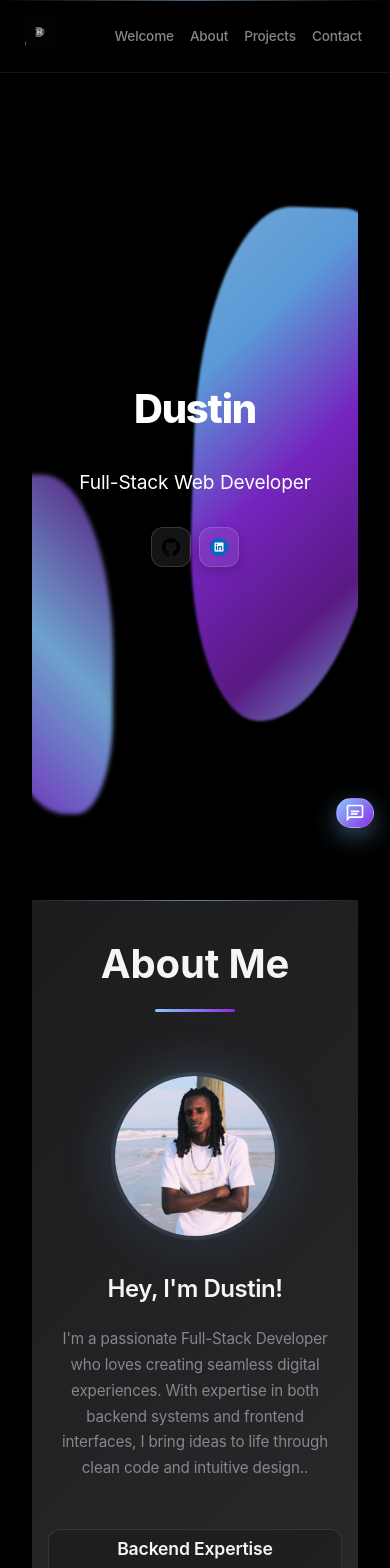
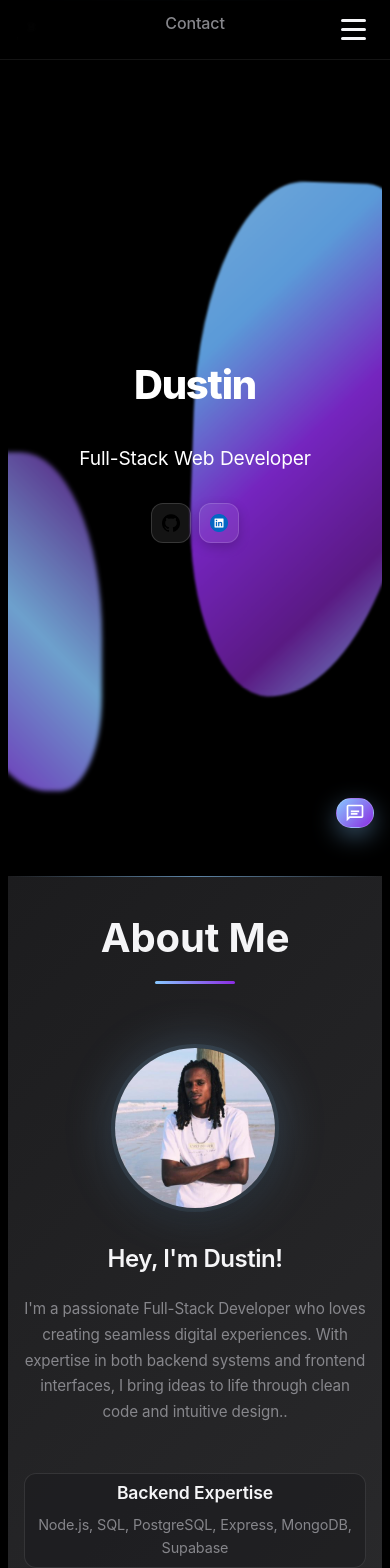
Before and after one commit to dustinbeckford/dustinbeckford.github.io, a React (Vite) app in the folder new-portfolio/: page /Projects in a window 390 px wide. Shown: the top 1568 px of the page. Built offline with nearby package versions, Linux system fonts and the light colour scheme.

Commit message:
Enhance mobile responsiveness across the portfolio by adding media queries for layout adjustments, font sizes, and mobile menu toggle functionality in Navbar component.

```diff
--- a/new-portfolio/src/App.css
+++ b/new-portfolio/src/App.css
@@ -10,6 +10,19 @@
 	margin: 0 auto;
 	padding: 2rem;
 	text-align: center;
+}
+
+/* Mobile responsiveness */
+@media (max-width: 768px) {
+	#root {
+		padding: 1rem;
+	}
+}
+
+@media (max-width: 480px) {
+	#root {
+		padding: 0.5rem;
+	}
 }
 
 .logo:hover {
--- a/new-portfolio/src/assets/CSS/Navbar.css
+++ b/new-portfolio/src/assets/CSS/Navbar.css
@@ -117,29 +117,86 @@
 	position: relative;
 }
 
+/* Mobile Menu Toggle */
+.mobile-menu-toggle {
+	display: none;
+	flex-direction: column;
+	cursor: pointer;
+	padding: 0.5rem;
+	z-index: 1001;
+}
+
+.mobile-menu-toggle span {
+	width: 25px;
+	height: 3px;
+	background: var(--text-primary);
+	margin: 3px 0;
+	transition: 0.3s;
+	border-radius: 2px;
+}
+
+.mobile-menu-toggle.active span:nth-child(1) {
+	transform: rotate(-45deg) translate(-5px, 6px);
+}
+
+.mobile-menu-toggle.active span:nth-child(2) {
+	opacity: 0;
+}
+
+.mobile-menu-toggle.active span:nth-child(3) {
+	transform: rotate(45deg) translate(-5px, -6px);
+}
+
 /* Media Queries */
 @media only screen and (max-width: 768px) {
 	.navbar {
 		padding: var(--space-md) var(--space-lg);
 	}
 
+	.mobile-menu-toggle {
+		display: flex;
+	}
+
 	.nav-links {
-		gap: var(--space-md);
+		position: fixed;
+		top: 100%;
+		left: 0;
+		width: 100%;
+		background: rgba(0, 0, 0, 0.95);
+		backdrop-filter: blur(20px);
+		flex-direction: column;
+		padding: 2rem;
+		transform: translateY(-100%);
+		transition: transform 0.3s ease;
+		z-index: 999;
+		border-top: 1px solid rgba(255, 255, 255, 0.1);
+	}
+
+	.nav-links.active {
+		transform: translateY(0);
 	}
 
 	.nav-links a {
-		font-size: 0.9rem;
-		padding: var(--space-xs) var(--space-sm);
+		font-size: 1.1rem;
+		padding: var(--space-md) var(--space-lg);
+		text-align: center;
+		width: 100%;
+		border-radius: var(--radius-md);
+		margin: var(--space-xs) 0;
 	}
 }
 
 @media only screen and (max-width: 480px) {
+	.navbar {
+		padding: var(--space-sm) var(--space-md);
+	}
+
 	.nav-links {
-		gap: var(--space-sm);
+		padding: 1.5rem;
 	}
 
 	.nav-links a {
-		font-size: 0.85rem;
-		padding: var(--space-xs);
+		font-size: 1rem;
+		padding: var(--space-sm) var(--space-md);
 	}
 }
--- a/new-portfolio/src/assets/CSS/Projects.css
+++ b/new-portfolio/src/assets/CSS/Projects.css
@@ -377,6 +377,10 @@
 }
 
 @media only screen and (max-width: 480px) {
+	.projects-container {
+		padding: var(--space-lg) var(--space-md);
+	}
+
 	.projects-wrapper {
 		grid-template-columns: 1fr;
 		gap: var(--space-md);
@@ -384,6 +388,17 @@
 
 	.project-image {
 		height: 160px;
+	}
+
+	.project-name {
+		font-size: 1.1rem;
+		margin: var(--space-md) var(--space-md) var(--space-sm);
+	}
+
+	.modal-content {
+		width: 98%;
+		max-height: 95vh;
+		margin: 1rem;
 	}
 
 	.modal-header {
@@ -405,4 +420,9 @@
 	.project-description {
 		font-size: 0.9rem;
 	}
+
+	.Projects {
+		font-size: clamp(1.25rem, 6vw, 2rem);
+		margin-bottom: var(--space-lg);
+	}
 }
--- a/new-portfolio/src/assets/CSS/Skills.css
+++ b/new-portfolio/src/assets/CSS/Skills.css
@@ -191,23 +191,28 @@
 
 @media only screen and (max-width: 480px) {
 	.skills-container {
-		grid-template-columns: repeat(auto-fit, minmax(80px, 1fr));
+		grid-template-columns: repeat(2, 1fr);
 		gap: var(--space-sm);
 		padding: var(--space-xl) var(--space-md);
 	}
 
 	.logo-container {
 		padding: var(--space-sm);
-		min-height: 100px;
+		min-height: 80px;
 	}
 
 	.logo-image {
-		width: 32px;
-		height: 32px;
+		width: 24px;
+		height: 24px;
 	}
 
 	.logo-container h4 {
-		font-size: 0.75rem;
+		font-size: 0.7rem;
+	}
+
+	.skills {
+		font-size: clamp(1.25rem, 6vw, 2rem);
+		margin-bottom: var(--space-lg);
 	}
 }
 
--- a/new-portfolio/src/components/Navbar.jsx
+++ b/new-portfolio/src/components/Navbar.jsx
@@ -1,38 +1,57 @@
 /** @format */
 
-import React from "react";
+import React, { useState } from "react";
 import { Link } from "react-router-dom";
 import { Link as ScrollLink } from "react-scroll";
 import Navlogo from "../assets/logo/8c3486cee545bfba69d20c3459509c51.jpg";
 import "../assets/CSS/Navbar.css";
 
 export const NavBar = () => {
+	const [isMobileMenuOpen, setIsMobileMenuOpen] = useState(false);
+
+	const toggleMobileMenu = () => {
+		setIsMobileMenuOpen(!isMobileMenuOpen);
+	};
+
+	const closeMobileMenu = () => {
+		setIsMobileMenuOpen(false);
+	};
+
 	return (
 		<section>
 			<div className='Navbar-bigbox'>
 				<nav className='navbar'>
-					<Link to='/'>
+					<Link to='/' onClick={closeMobileMenu}>
 						<img className='navlogo' src={Navlogo} alt='Logo' />
 					</Link>
 
-					<ul className='nav-links'>
+					<div
+						className={`mobile-menu-toggle ${isMobileMenuOpen ? 'active' : ''}`}
+						onClick={toggleMobileMenu}
+					>
+						<span></span>
+						<span></span>
+						<span></span>
+					</div>
+
+					<ul className={`nav-links ${isMobileMenuOpen ? 'active' : ''}`}>
 						<li>
-							<ScrollLink to='Welcome' smooth={true} duration={500}>
+							<ScrollLink to='Welcome' smooth={true} duration={500} onClick={closeMobileMenu}>
 								Welcome
 							</ScrollLink>
 						</li>
 						<li>
-							<ScrollLink to='About' smooth={true} duration={500}>
+							<ScrollLink to='About' smooth={true} duration={500} onClick={closeMobileMenu}>
 								About
 							</ScrollLink>
 						</li>
 						<li>
-							<ScrollLink to='Projects' smooth={true} duration={500}>
+							<ScrollLink to='Projects' smooth={true} duration={500} onClick={closeMobileMenu}>
 								Projects
 							</ScrollLink>
 						</li>
 						<li>
-							<ScrollLink to='Contact' smooth={true} duration={500}>
+							<ScrollLink to='Contact' smooth={true} duration={500} onClick={closeMobileMenu}>
 								Contact
 							</ScrollLink>
 						</li>
--- a/new-portfolio/src/index.css
+++ b/new-portfolio/src/index.css
@@ -214,6 +214,44 @@ p {
 	transform: translateX(0);
 }
 
+/* Mobile-specific improvements */
+@media (max-width: 768px) {
+	body {
+		font-size: 14px;
+		line-height: 1.5;
+	}
+
+	h1 {
+		font-size: clamp(1.75rem, 6vw, 2.5rem);
+	}
+
+	h2 {
+		font-size: clamp(1.5rem, 5vw, 2rem);
+	}
+
+	h3 {
+		font-size: clamp(1.25rem, 4vw, 1.5rem);
+	}
+}
+
+@media (max-width: 480px) {
+	body {
+		font-size: 13px;
+	}
+
+	h1 {
+		font-size: clamp(1.5rem, 7vw, 2rem);
+	}
+
+	h2 {
+		font-size: clamp(1.25rem, 6vw, 1.75rem);
+	}
+
+	h3 {
+		font-size: clamp(1.1rem, 5vw, 1.25rem);
+	}
+}
+
 /* Stagger animation for grid items */
 .scroll-stagger {
 	opacity: 0;
```
